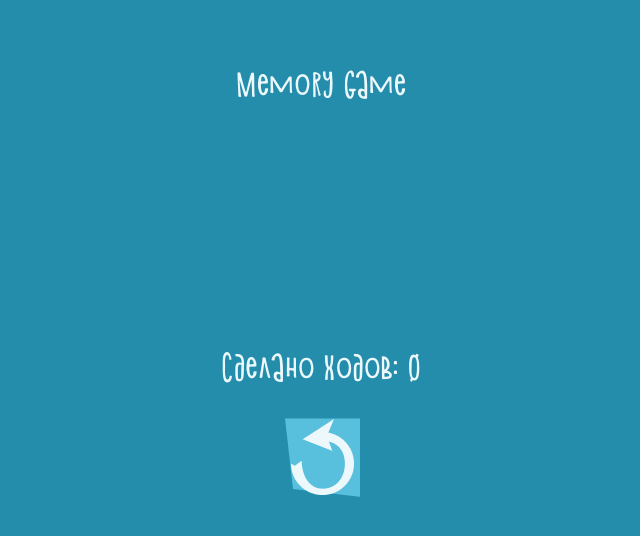
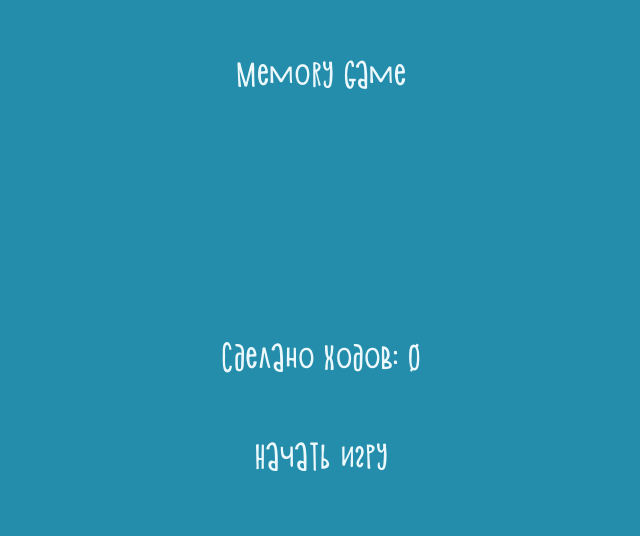
Before and after one commit to delioncourts/charity-project, a React (Vite) app: page /game in a window 1280 px wide. Shown: the part 128-664 px from the top of the page, without its empty margins (318-958 px from the left). Built offline with nearby package versions, Linux system fonts and the light colour scheme.

Commit message:
fix: button in game page

```diff
--- a/src/pages/game-page/game-page.jsx
+++ b/src/pages/game-page/game-page.jsx
@@ -102,8 +102,8 @@ const GamePage = () => {
         ))}
       </div>
       <p className={styles.moves}>Сделано ходов: {moves}</p>
-      <button className={styles.btn_start} onClick={shuffleCards}>
-        <img src="../../../public/Vector.png"></img>
+      <button className={styles.newbutton} onClick={shuffleCards}>
+      <p className={styles.moves}>Начать игру</p>
       </button>
     </div>
   );
--- a/src/pages/game-page/game-page.module.css
+++ b/src/pages/game-page/game-page.module.css
@@ -18,6 +18,18 @@
   text-align: center;
   font-size: 2rem;
   color: #ECF8FB;
+}
+
+.newbutton{
+    padding: 0;
+    border: none;
+    font: inherit;
+    color: inherit;
+    background-color: transparent;
+    /* отображаем курсор в виде руки при наведении; некоторые
+    считают, что необходимо оставлять стрелочный вид для кнопок */
+    cursor: pointer;
+    color: #ECF8FB;
 }
 
 .cards_container {
```
